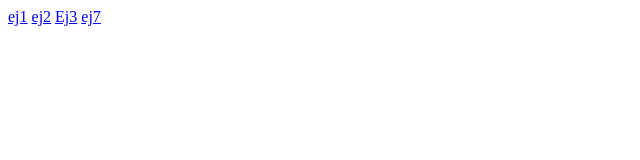
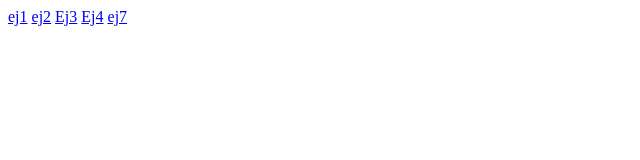
Before and after one commit to pepinillo222/actividades_mark-up, a plain HTML site: page index.html in a window 1280 px wide. Shown: the full height of the page, 0-640 px from the left. Drawn offline with Linux system fonts and the light colour scheme.

Commit message:
Add link to Ej4 in index.html

```diff
--- a/index.html
+++ b/index.html
@@ -9,6 +9,7 @@
     <a href="MARCA/css/ej7/ejcss ej1.html">ej1</a>
     <a href="MARCA/css/ej2/ej2.html">ej2</a>
     <a href="MARCA/css/ej3/quijote.html">Ej3</a>
+    <a href="MARCA/css/ej4/ej4.html">Ej4</a>
     <a href="MARCA/css/ej7/lorem-ipsum_sin_estilos.html">ej7</a>
 </body>
 </html>
```
